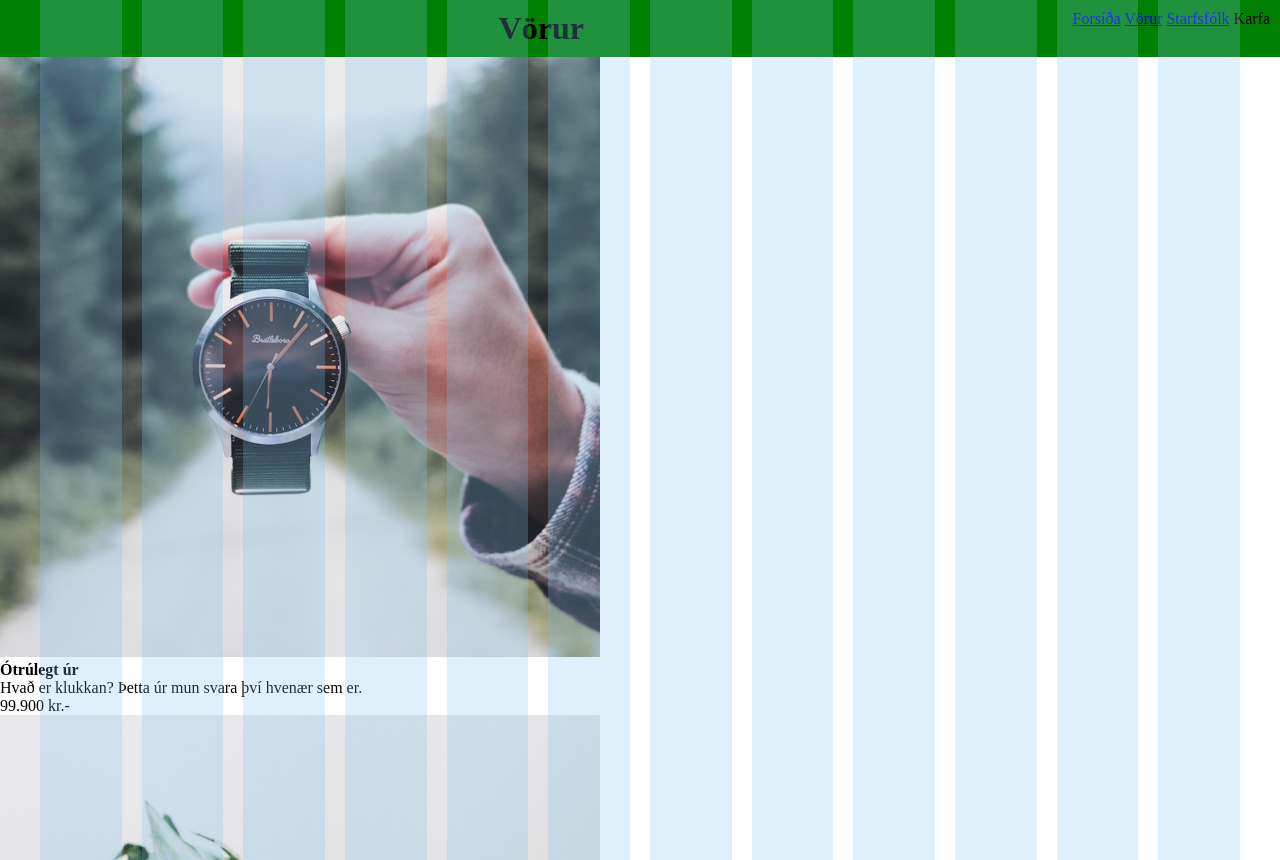
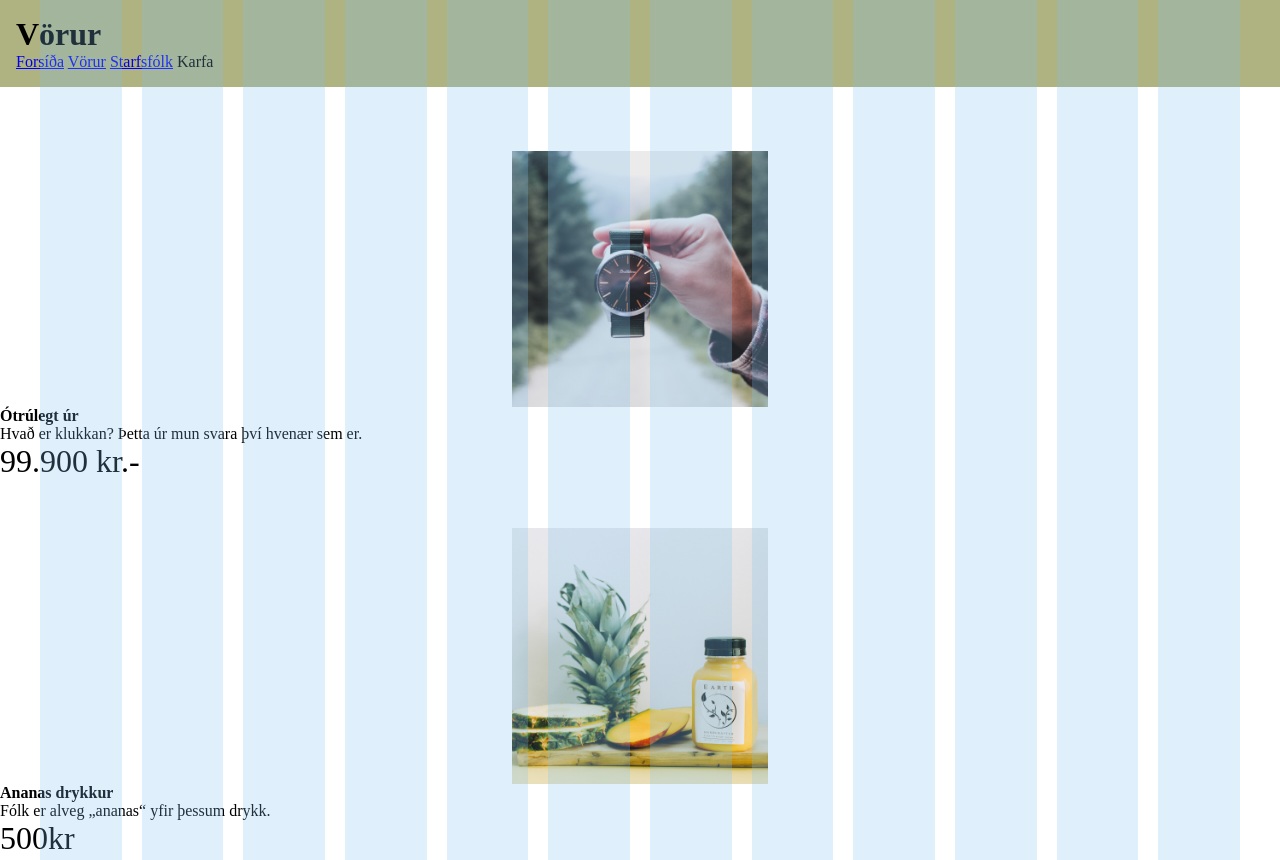
Before and after one commit to bbo1-hi/Hopverkefni1, a plain HTML site: page pages/products.html in a window 1280 px wide. Shown: the top 860 px of the page. Drawn offline with nearby package versions, Linux system fonts and the light colour scheme; files that its build step writes are made by us from their sources.

Commit message:
scss lagfæring

```diff
--- a/pages/products.html
+++ b/pages/products.html
@@ -10,6 +10,7 @@
     <link rel="stylesheet" href="../styles.css">
 </head>
 <header>
+    <div class="column center span">
         <h1>Vörur</h1>
         <nav>
             <a href="index.html">Forsíða</a>
@@ -17,11 +18,13 @@
             <a href="staff.html">Starfsfólk</a>
             <a>Karfa</a>
         </nav>
+    </div>
+
 
 </header>
 
 <body>
-    <section class ="flex-container product_container_photos">
+    <section class="flex-container product_container_photos">
         <figure>
             <img src="../img/watch.jpg">
             <figcaption>
--- a/scss/products.scss
+++ b/scss/products.scss
@@ -1,6 +1,11 @@
-$headerColor : green;
+$headerColor : #afb281;
 
-$footerColor : blue;
+$footerColor : #cee8ff;
+
+$color1 : #000000;
+$color2 : #ffffff;
+$color3 : #afb281;
+$color4 : #cc9694;
 
 
 
@@ -11,7 +16,7 @@ footer{
 header{
     display:flex;
     background-color: $headerColor;
-    padding:10px;
+    padding:1em;
 }
 header>h1{
     margin:auto;
@@ -19,21 +24,61 @@ header>h1{
 
 .flex-container {
     display: flex;
-    flex-flow: row wrap;
+    flex-flow: column wrap;
+    width:100%;
+    justify-content: space-around;
+    }
+
+
+.column{
+    display:flex;
+    flex-flow: column nowrap;
+
+}
+.center{
+    margin:auto;
+}
+.span{
+    width:100%;
+}
+/*Card*/
+.product_container_photos>figure{
+    display:flex;
+    flex-flow:column nowrap;
+    justify-content: space-around;
+    margin-top:4em;
+}
+/* Mynd í card */
+.product_container_photos>figure>img {
+    width: 90%;
+    margin:auto;
+}
+.product_container_photos>figure>figcaption {
+    align-content:center;
 }
 
+/*Header texti í card */
+.product_container_photos>figcaption>figure>h4 {
 
-
-
-.product_container_photos>figure>img {
-    width: 50%;
 }
-
-
-@media(min-width: 800px) {
+/* Annar text í card */
+.product_container_photos>figcaption>figure>p {
 
 }
 
+/* Verðmerking */
+.product_container_photos>figure>figcaption>.price {
+    font-size:2em;
+}
+
+@media(min-width: 800px) {
+    .product_container_photos>figure>img {
+        width: 20%;
+    }
+}
+
 @media(min-width: 1500px) {
-
+    .product_container_photos>figure>img {
+        width: 20%;
+    }
 }
```
Also changed, not shown: 1 other file. Lines whose indentation alone changed are shown as unchanged.
